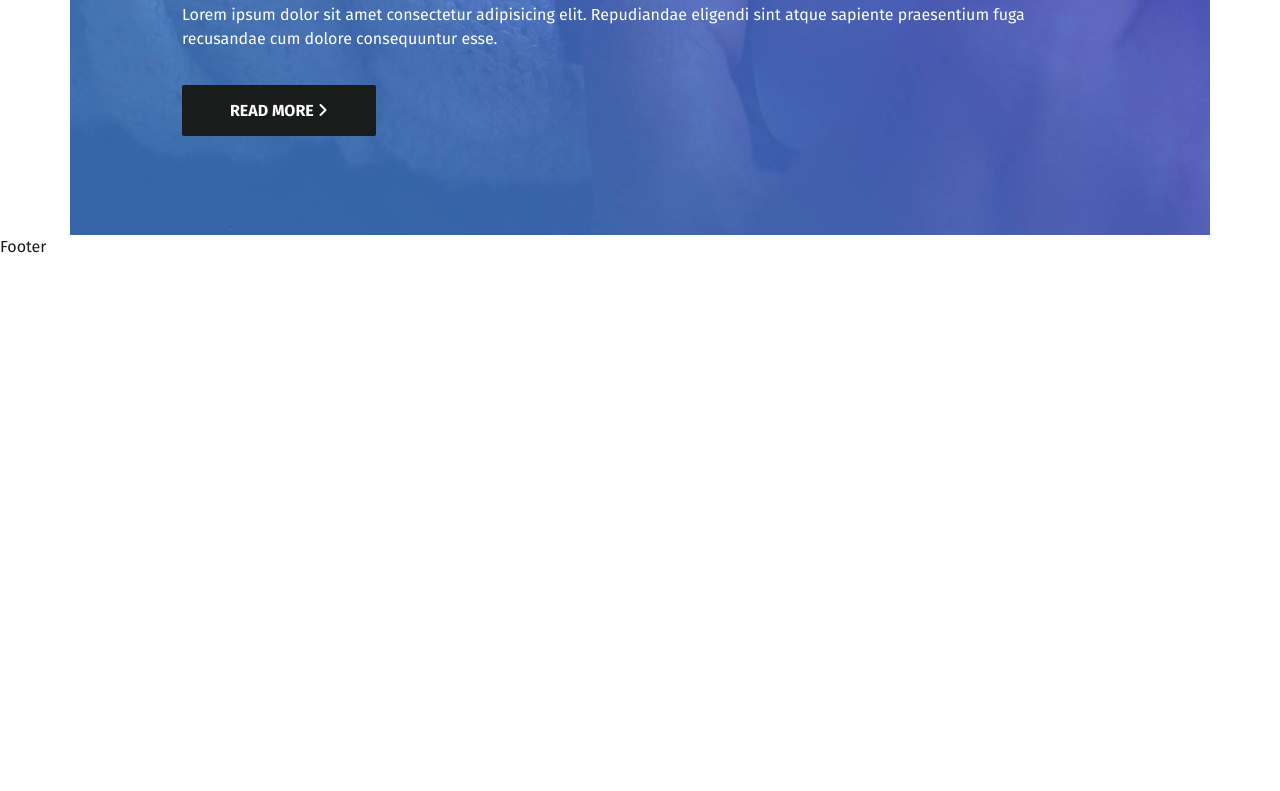
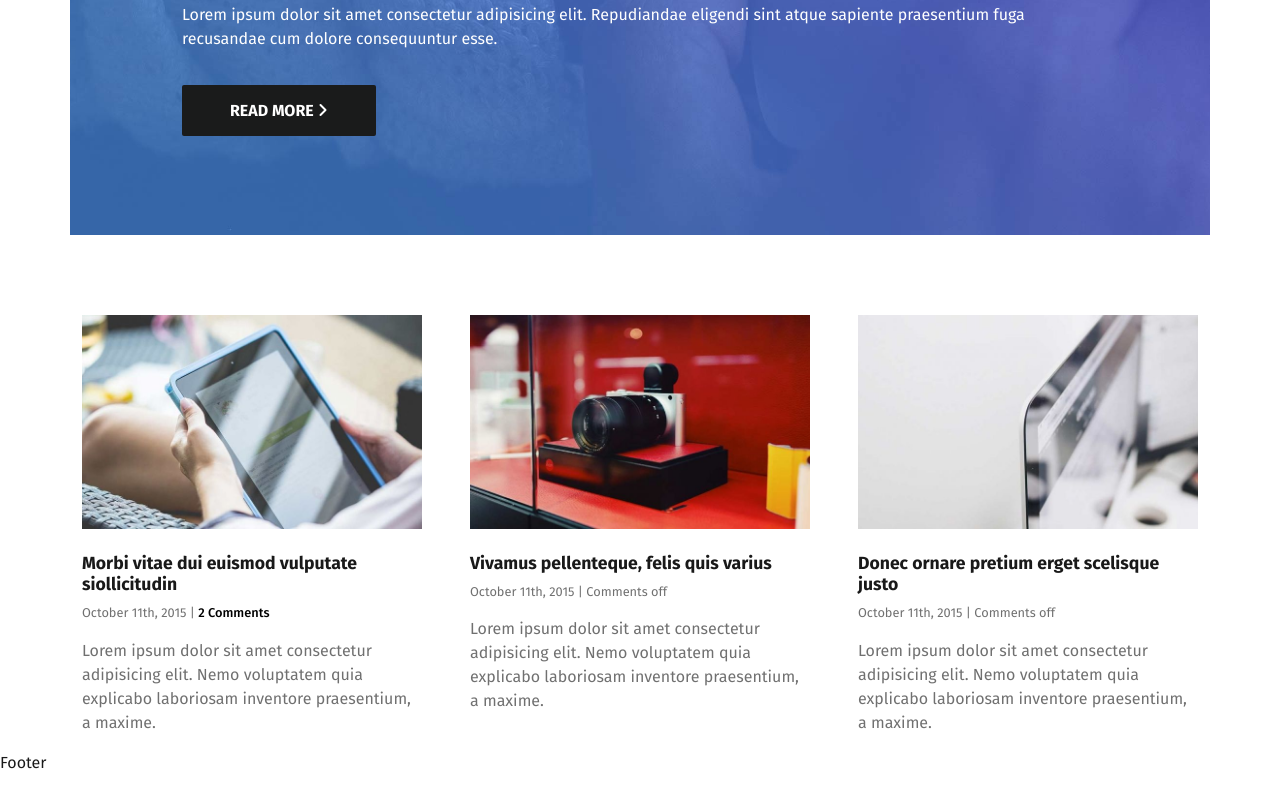
Before and after one commit to matte887/proj-html-vuejs, a Vue app: page / in a window 1280 px wide. Shown: the part 2148-2939 px from the top of the page. Before the commit the page ends 2423 px from the top, so only its background shows below. Built offline with nearby package versions, Linux system fonts and the light colour scheme.

Commit message:
Seconda sezione news: implementata

```diff
--- a/src/components/AppMain.vue
+++ b/src/components/AppMain.vue
@@ -12,7 +12,7 @@
     <section class="ms_news mt-4">
       <h5 class="ms_small-title mb-3">Phasellus eget metus</h5>
       <h3 class="ms_h3-title">All the latest news</h3>
-      <div class="container">
+      <div class="container ms_news-wrapper">
         <div class="row row-cols-3 gx-5">
           <div class="col">
             <img src="../assets/images/selected/post_feat_img_25-700x441.jpg" alt="">
@@ -45,6 +45,31 @@
           Read more
           <i class="fa-solid fa-angle-right"></i>
         </a>
+      </div>
+    </section>
+
+    <section class="ms_news-second">
+      <div class="container ms_news-wrapper">
+        <div class="row row-cols-3 gx-5">
+          <div class="col">
+            <img src="../assets/images/selected/post_feat_img_22-700x441.jpg" alt="">
+            <h5>Morbi vitae dui euismod vulputate siollicitudin</h5>
+            <p class="ms_small-text">October 11th, 2015 | <span>2 Comments</span></p>
+            <p class="ms_test-grey">Lorem ipsum dolor sit amet consectetur adipisicing elit. Nemo voluptatem quia explicabo laboriosam inventore praesentium, a maxime.</p>
+          </div>
+          <div class="col">
+            <img src="../assets/images/selected/post_feat_img_21-700x441.jpg" alt="">
+            <h5>Vivamus pellenteque, felis quis varius</h5>
+            <p class="ms_small-text">October 11th, 2015 | Comments off</p>
+            <p class="ms_test-grey">Lorem ipsum dolor sit amet consectetur adipisicing elit. Nemo voluptatem quia explicabo laboriosam inventore praesentium, a maxime.</p>
+          </div>
+          <div class="col">
+            <img src="../assets/images/selected/post_feat_img_20-700x441.jpg" alt="">
+            <h5>Donec ornare pretium erget scelisque justo</h5>
+            <p class="ms_small-text">October 11th, 2015 | Comments off</p>
+            <p class="ms_test-grey">Lorem ipsum dolor sit amet consectetur adipisicing elit. Nemo voluptatem quia explicabo laboriosam inventore praesentium, a maxime.</p>
+          </div>
+        </div>
       </div>
     </section>
   </main>
@@ -86,8 +111,11 @@ export default {
     margin: 3rem auto;
     background-color: $accent-color;
   }
+}
 
-  .container {
+.ms_news,
+.ms_news-second{
+  .ms_news-wrapper {
     text-align: initial;
     h5 {
       margin-top: 1.5rem;
@@ -100,6 +128,7 @@ export default {
     }
   }
 }
+
 
 .ms_featured {
   color: $white-shade;
@@ -121,4 +150,8 @@ export default {
     }
   }
 }
+
+.ms_news-second {
+  margin-top: 5rem;
+}
 </style>
```
